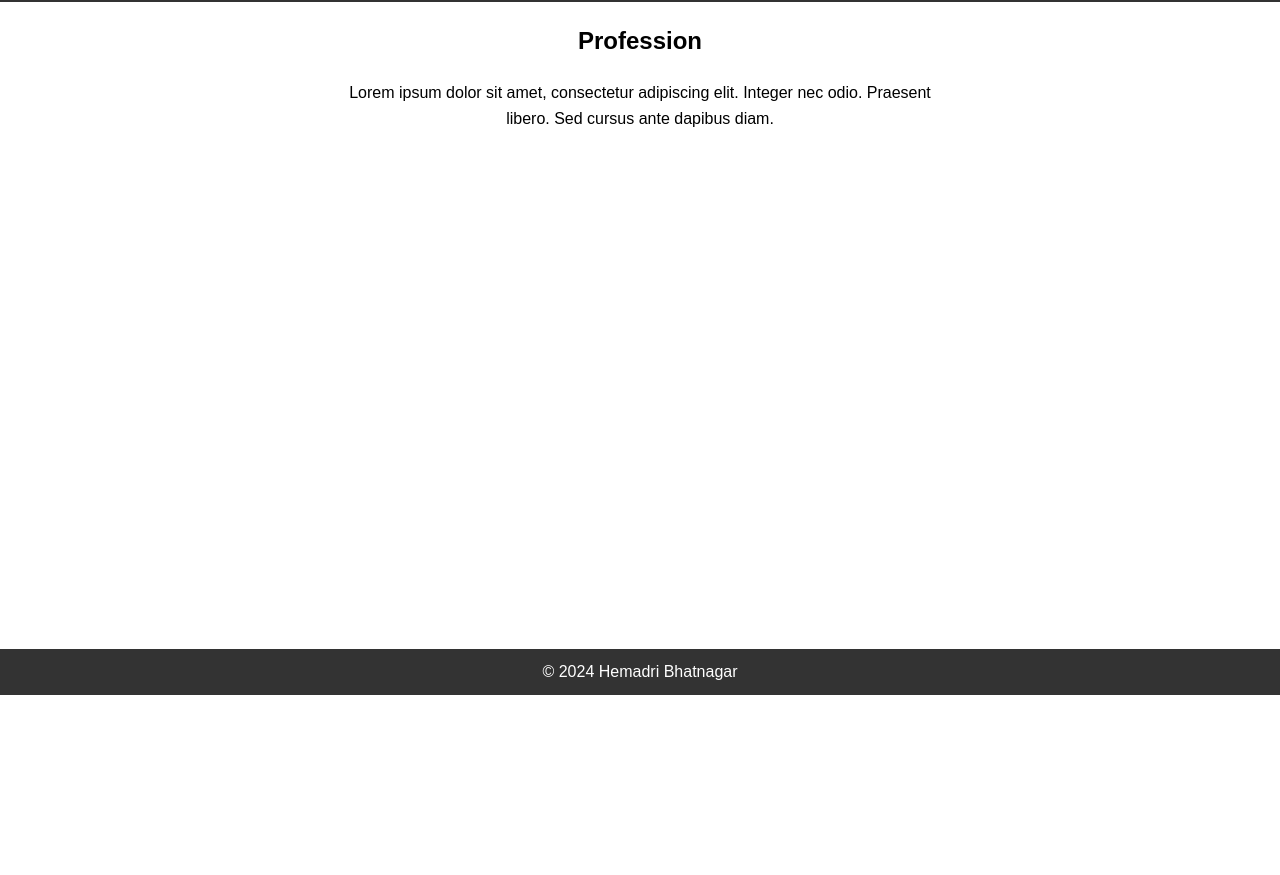
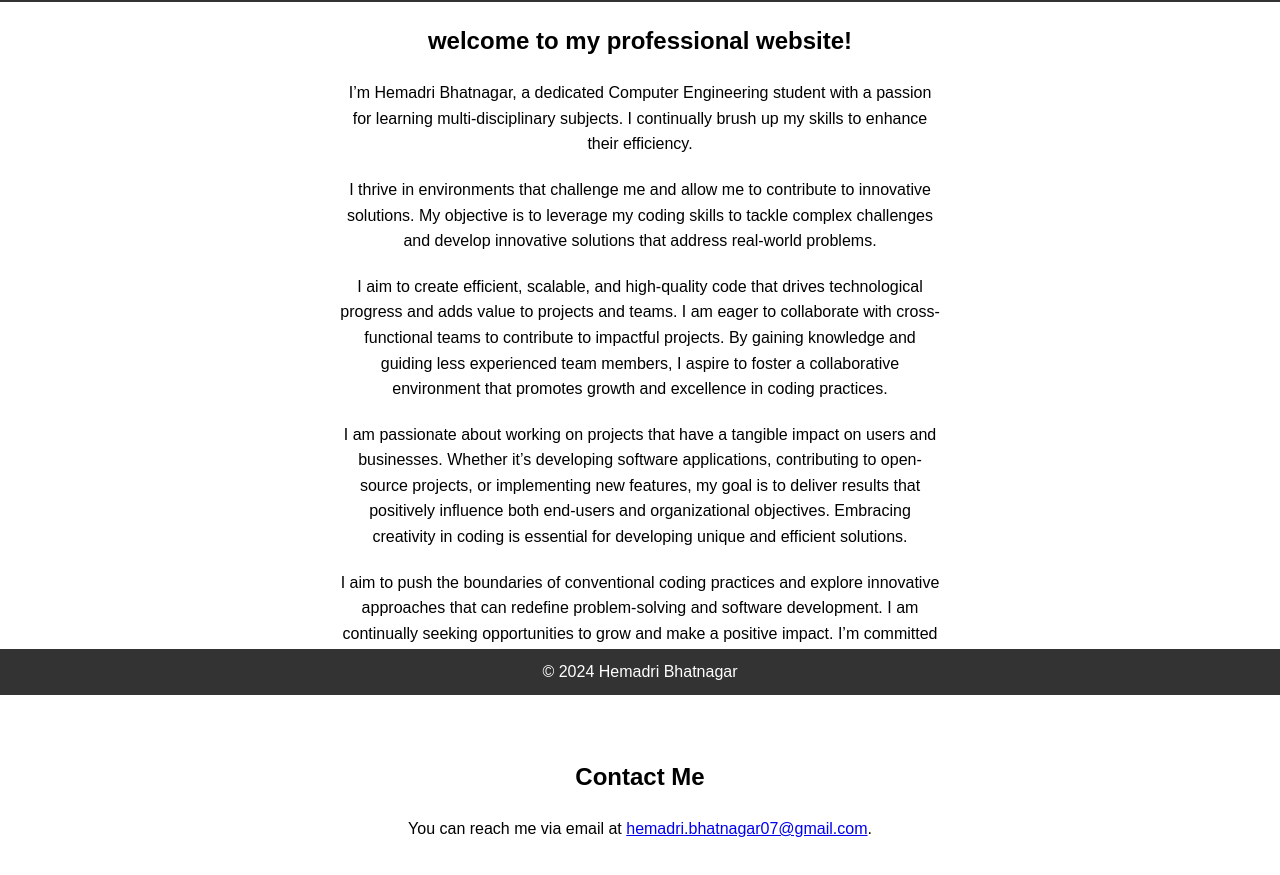
Before and after one commit to Hemadri-eng/CV, a plain HTML site: page profession.html in a window 1280 px wide. Shown: the part 105-980 px from the top of the page. Before the commit the page ends 800 px from the top, so only its background shows below. Drawn offline with Linux system fonts and the light colour scheme.

Commit message:
Update profession.html

```diff
--- a/profession.html
+++ b/profession.html
@@ -23,10 +23,25 @@
     <!-- Main Content Section -->
     <main>
         <section id="home">
-            <h2>Profession</h2>
-            <p>Lorem ipsum dolor sit amet, consectetur adipiscing elit. Integer nec odio. Praesent libero. Sed cursus ante dapibus diam.</p>
+            <h2>welcome to my professional website!</h2>
+            <p> <p>I’m Hemadri Bhatnagar, a dedicated Computer Engineering student with a passion for learning multi-disciplinary subjects. I continually brush up my skills to enhance their efficiency.</p>
+            <p>I thrive in environments that challenge me and allow me to contribute to innovative solutions. My objective is to leverage my coding skills to tackle complex challenges and develop innovative solutions that address real-world problems.</p>
+            <p>I aim to create efficient, scalable, and high-quality code that drives technological progress and adds value to projects and teams. I am eager to collaborate with cross-functional teams to contribute to impactful projects. By gaining knowledge and guiding less experienced team members, I aspire to foster a collaborative environment that promotes growth and excellence in coding practices.</p>
+            <p>I am passionate about working on projects that have a tangible impact on users and businesses. Whether it’s developing software applications, contributing to open-source projects, or implementing new features, my goal is to deliver results that positively influence both end-users and organizational objectives. Embracing creativity in coding is essential for developing unique and efficient solutions.</p>
+            <p>I aim to push the boundaries of conventional coding practices and explore innovative approaches that can redefine problem-solving and software development. I am continually seeking opportunities to grow and make a positive impact. I’m committed to learning and sharing from my experiences. Thank you for visiting my profile. I invite you to explore my work and connect with me!</p>
+        </p>
         </section>
     </main>
+
+
+    <main>
+    <!-- Contact Section -->
+        <section id="contact">
+            <h2>Contact Me</h2>
+            <p>You can reach me via email at <a href="mailto:hemadri.bhatnagar07@gmail.com">hemadri.bhatnagar07@gmail.com</a>.</p>
+        </section>
+    </main>
+
 
     <!-- Footer Section -->
     <footer>
```
